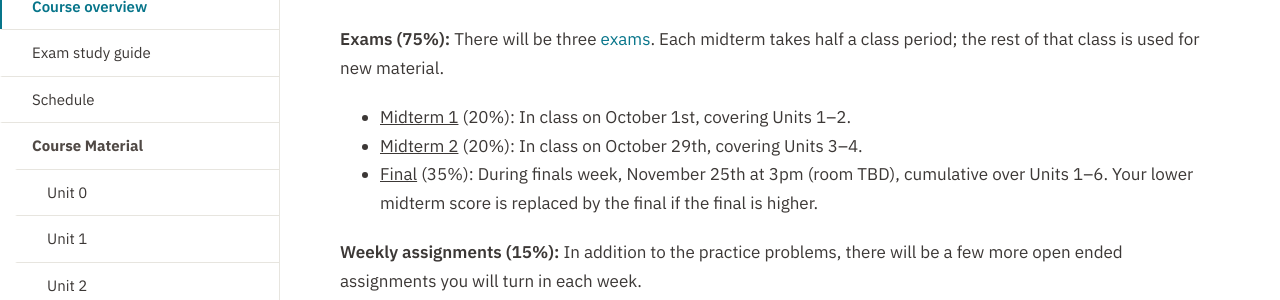
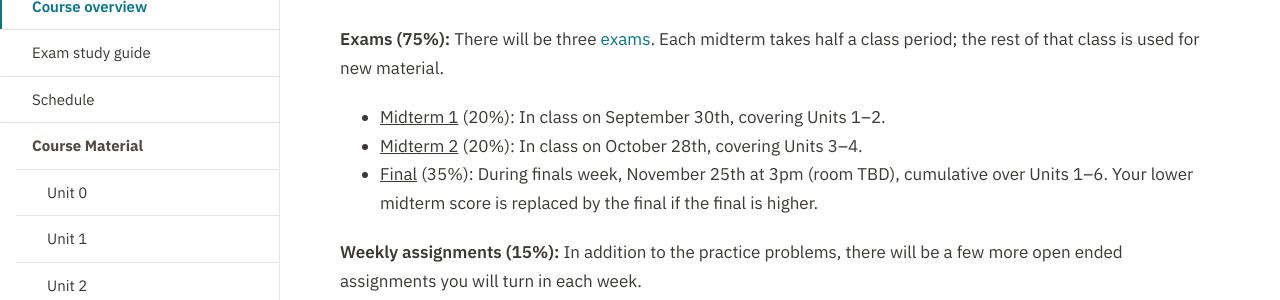
Before and after one commit to elevien/math50_2026, a Jekyll site: the page built from index.md, in a window 1280 px wide and 900 px high, scrolled down 2150 px. Shown: the part 154-454 px from the top of the window. Built offline with Jekyll 4.4.1, drawn with Linux system fonts in a browser that asks for light colours.

Commit message:
Publish from math50_sandbox@865bf36

```diff
--- a/index.md
+++ b/index.md
@@ -65,8 +65,8 @@ Your grade will be based on the following. You should see Canvas for the detaile
 
 
 **Exams (75%):** There will be three [exams]({{ '/exams/' | relative_url }}). Each midterm takes half a class period; the rest of that class is used for new material.
-- <u>Midterm 1</u> (20%): In class on October 1st, covering Units 1–2.
-- <u>Midterm 2</u> (20%): In class on October 29th, covering Units 3–4.
+- <u>Midterm 1</u> (20%): In class on September 30th, covering Units 1–2.
+- <u>Midterm 2</u> (20%): In class on October 28th, covering Units 3–4.
 - <u>Final</u> (35%): During finals week, November 25th at 3pm (room TBD), cumulative over Units 1–6. Your lower midterm score is replaced by the final if the final is higher.
 
 
```
